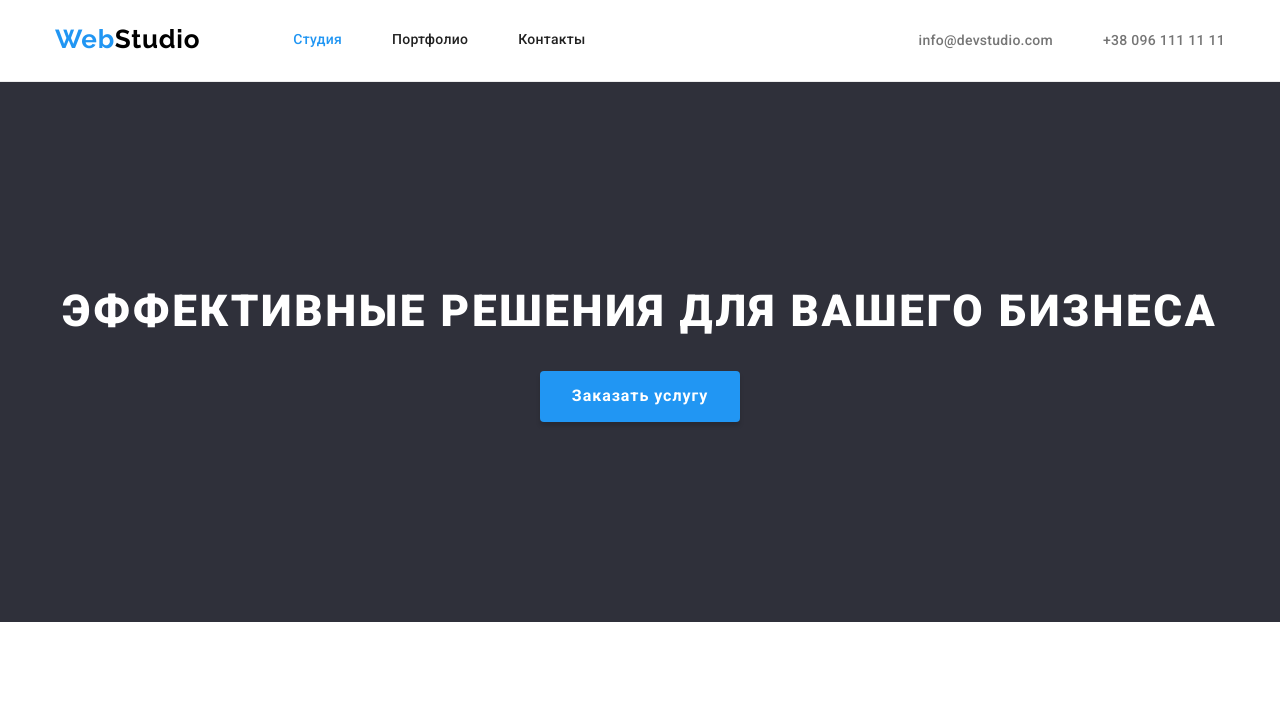
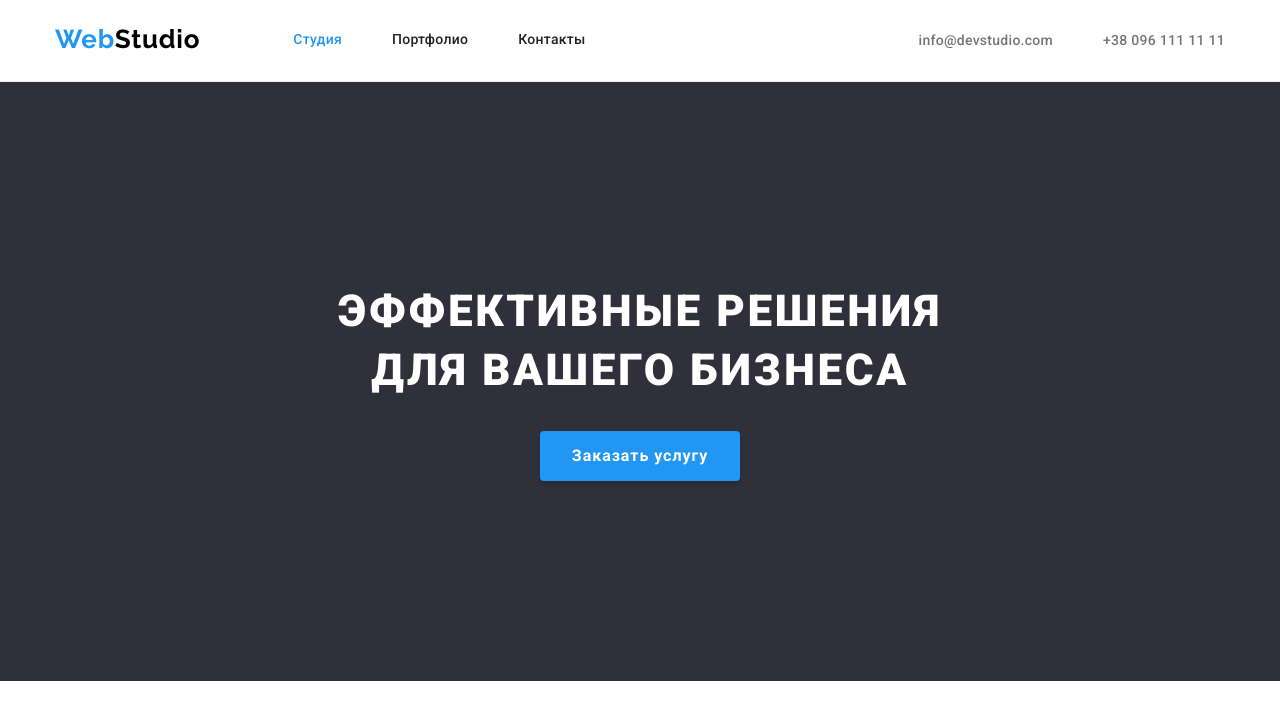
Before and after one commit to YevhenCherednyk/goit-markup-hw-03, a plain HTML site: page index.html in a window 1280 px wide. Shown: the top 713 px of the page. Drawn offline with nearby package versions, Linux system fonts and the light colour scheme.

Commit message:
Внесено зміни  в Hero і в Footer після перевірки

```diff
--- a/css/styles.css
+++ b/css/styles.css
@@ -204,25 +204,24 @@ img {
     padding-top: 200px;
     padding-bottom: 200px;
 
+    text-align: center;
     background-color: var(--main-darck-bg-color);
 }
 
 .hero-title {
-    margin-bottom: 30px;
+    width: 696px;
+    margin: 0 auto;
 
     font-weight: 900;
     font-size: 44px;
     line-height: 1.36;
-    text-align: center;
     letter-spacing: 0.06em;
     text-transform: uppercase;
     color: var(--light-text-color)
     }
 
 .hero-btn {
-    display: block;
-    margin-right: auto;
-    margin-left: auto;
+    margin-top: 30px;
     padding: 10px 32px;
 
 
@@ -396,12 +395,10 @@ img {
 /* Section Footer */
 
 .page-footer{
-    background-color: var(--main-darck-bg-color);
-}
-
-.container-footer{
     padding-top: 60px;
     padding-bottom: 60px;
+
+    background-color: var(--main-darck-bg-color);
 }
 
 .logo-footer{
```
